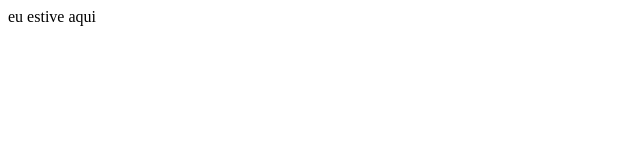
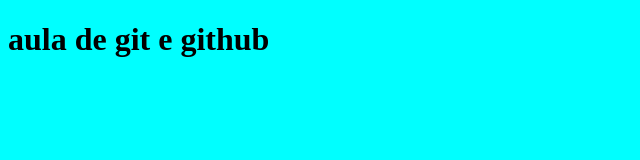
Before and after one commit to DanyPaes/html-da-aula, a plain HTML site: page index.html in a window 1280 px wide. Shown: the whole page, without its empty margins (0-640 px from the left). Drawn offline with Linux system fonts and the light colour scheme.

Commit message:
Update index.html

```diff
--- a/index.html
+++ b/index.html
@@ -3,10 +3,14 @@
 <head>
     <meta charset="UTF-8">
     <meta name="viewport" content="width=device-width, initial-scale=1.0">
-    <title>Document</title>
+    <title>html da aula</title>
+    <style>
+        body { background-color: aqua;}
+    </style>
 </head>
 <body>
-    <header></header>
+    <header><h1>aula de git e github</h1>
+    </header>
     <main>
         <section>
             <article></article>
@@ -15,7 +19,7 @@
         </section>
         <section>
             <article></article>
-            <article>eu estive aqui</article>
+            <article></article>
             <article></article>
         </section>
         <section>
```
